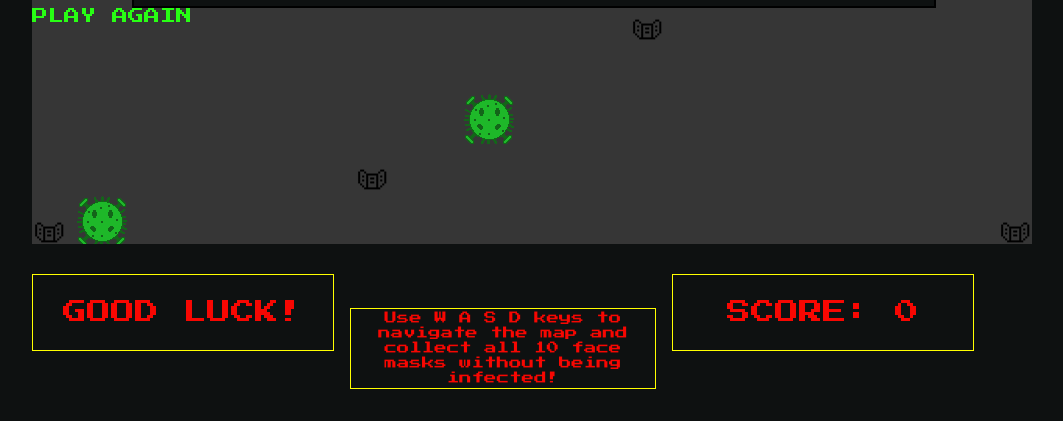
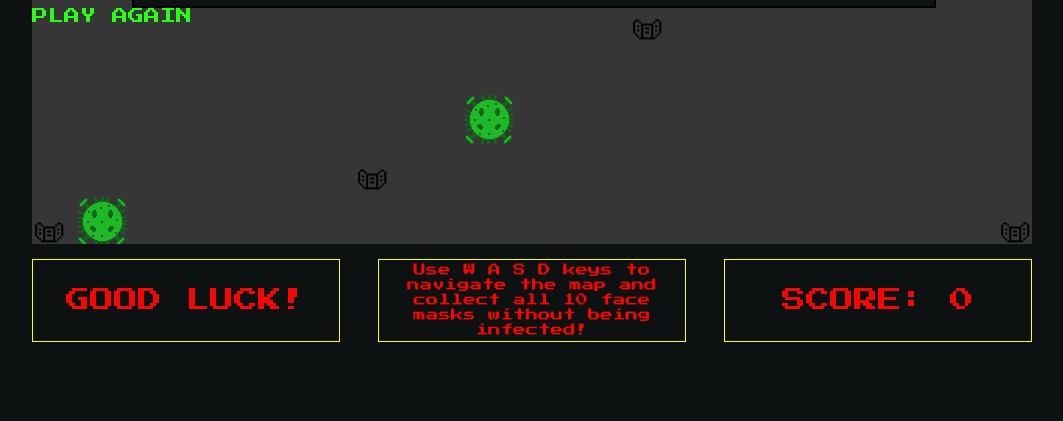
Before and after one commit to Nhvattum/Social-Distancing, a plain HTML site: page index.html in a window 1280 px wide. Both pictures are taken after a click on the element "START". Shown: the part 371-792 px from the top of the page, without its empty margins (108-1171 px from the left). Drawn offline with Linux system fonts and the light colour scheme.

Commit message:
new readme

```diff
--- a/index.html
+++ b/index.html
@@ -12,10 +12,11 @@
     </canvas>
     <div id="socialDistancing">SOCIAL <br>DISTANCING</div>
     <div id="resetBtn">PLAY AGAIN</div>
-    <div class="bottomRow" id="startGame">START</div>
-    <div class="bottomRow" id="instructions">Use W A S D keys to navigate the map and collect all 10 face masks without being infected!</div>
-    <div class="bottomRow" id="score">Score: 000</div>
-
+    <div id="boxes">
+        <div class="bottomRow" id="startGame">START</div>
+        <div class="bottomRow" id="instructions">Use W A S D keys to navigate the map and collect all 10 face masks without being infected!</div>
+        <div class="bottomRow" id="score">Score: 000</div>
+    </div>
     <script src="main.js"></script>
 </body>
 </html>
--- a/main.js
+++ b/main.js
@@ -125,7 +125,7 @@ function clickStart(){
 
 function playingGame() {
     if (gameActive) {
-        gameMusic.play();
+        // gameMusic.play();
         ctx.clearRect(0, 0, game.width, game.height);
         // console.log(player.x, player.y);
         init();
@@ -163,16 +163,16 @@ function detectWalls() {
 
 function detectBox() {
     // checking top of box
-    if (player.x < 896
-        && player.x > 62
+    if (player.x < 893
+        && player.x > 65
         && player.y > 171
         && player.y < 300) {
             player.y = 171;
             console.log("crossed TOP BOX border");
 
         // checking bottom of box
-    } else if (player.x < 896
-        && player.x > 62
+    } else if (player.x < 893
+        && player.x > 65
         && player.y < 365
         && player.y > 300) {
             player.y = 365;
--- a/style.css
+++ b/style.css
@@ -34,18 +34,30 @@ body {
 .bottomRow {
     display: inline-flex;
     justify-content: space-around;
-    margin-top: 250px;
+    margin-top: 235px;
     width: 300px;
     height: 75px;
     background-color: rgb(14, 17, 17);
     color: rgb(247, 7, 2);
     border: 1px solid yellow;
     text-align: center;
+    padding: 3px;
 }
+
+#boxes {
+    display: inline-flex;
+    flex-direction: row;
+    /* align-content: space-around;  */
+    justify-content: space-between;
+    padding: 0px;
+    width: 1000px;
+}
+
+
 #instructions {
     font-size: .78em;
     line-height: 1.2em;
-    padding: 2px;
+
 }
 
 #startGame, #score {
```
Also changed, not shown: 3 other files.
